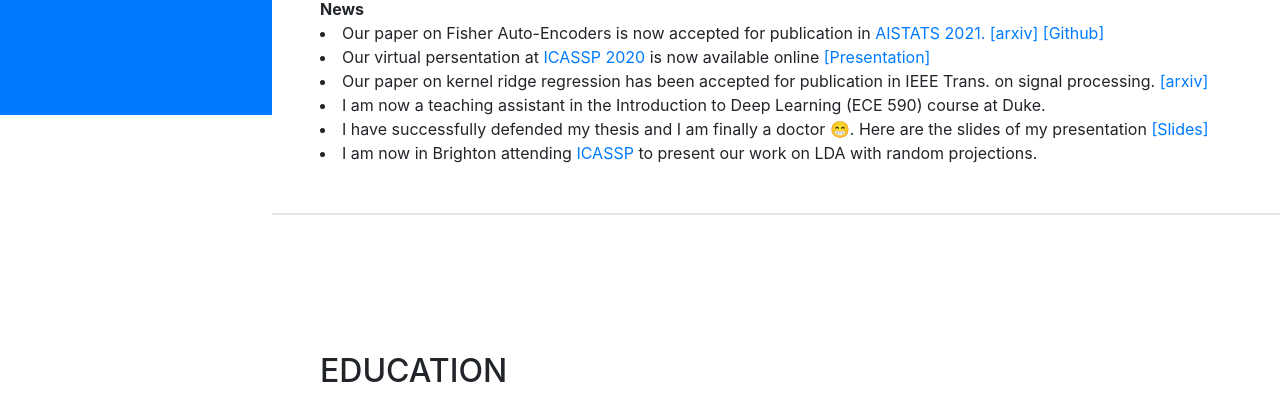
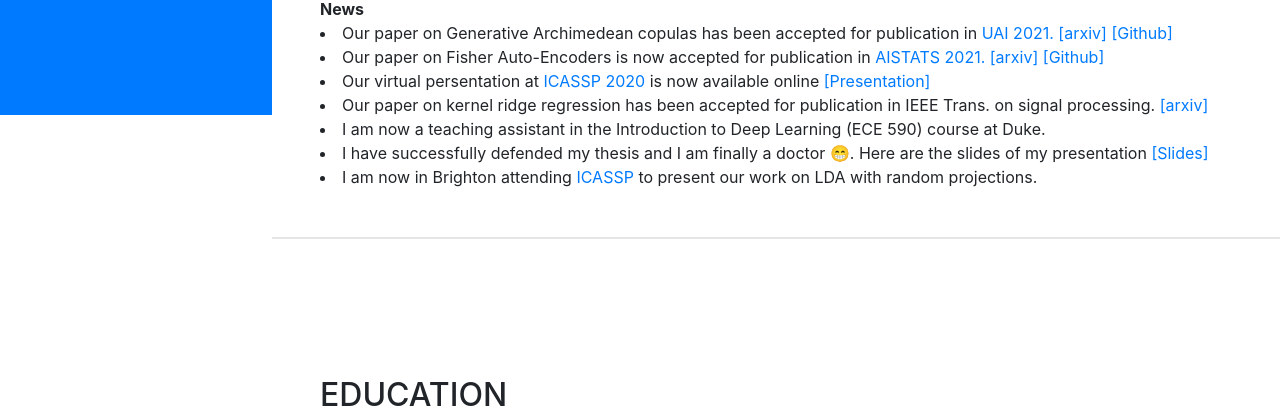
Before and after one commit to KhalilElkhalil/khalilelkhalil.github.io, a website with bundled scripts: page index.html in a window 1280 px wide. Shown: the part 685-1100 px from the top of the page. Built offline with nearby package versions, Linux system fonts and the light colour scheme; a web font is replaced by a local one.

Commit message:
AC paper

```diff
--- a/index.html
+++ b/index.html
@@ -69,7 +69,7 @@
           </div>
 
           <p class="lead mb-5">I am a Tunisian engineer working as a postdoctoral fellow at Duke Microsoft Innovation Hub where
-            I investigate topics related to Deep Learning and Artificial Intelligence in general under the supervision of the brilliant Prof. <a href="https://ece.duke.edu/faculty/vahid-tarokh"> Vahid Tarokh</a>. I like to learn new things to sharpen my understanding of the world around us, because to understand is to be free as Spinoza once said.
+            I investigate topics related to Deep Learning and Artificial Intelligence in general under the supervision of  <a href="https://ece.duke.edu/faculty/vahid-tarokh"> Vahid Tarokh</a>. I like to learn new things to sharpen my understanding of the world around us, because to understand is to be free as Spinoza once said.
             </p>
 
             <p>
@@ -98,6 +98,11 @@
           <p> </p>
           <div class="News">
               <b> News </b>
+              <li> Our paper on Generative Archimedean copulas has been accepted for publication in
+                <a href="https://www.auai.org/uai2021/"> UAI 2021.
+                  <a href ="https://arxiv.org/abs/2102.11351">[arxiv]</a>
+                  <a href ="https://github.com/yutingng/gen-AC.">[Github]</a>
+                  </li>
               <li> Our paper on Fisher Auto-Encoders is now accepted for publication in  <a href="http://aistats.org/aistats2021///"> AISTATS 2021.
               <a href ="https://arxiv.org/abs/2007.06120">[arxiv]</a>
               <a href ="https://github.com/KhalilElkhalil/Fisher-Auto-Encoders">[Github]</a>
```
